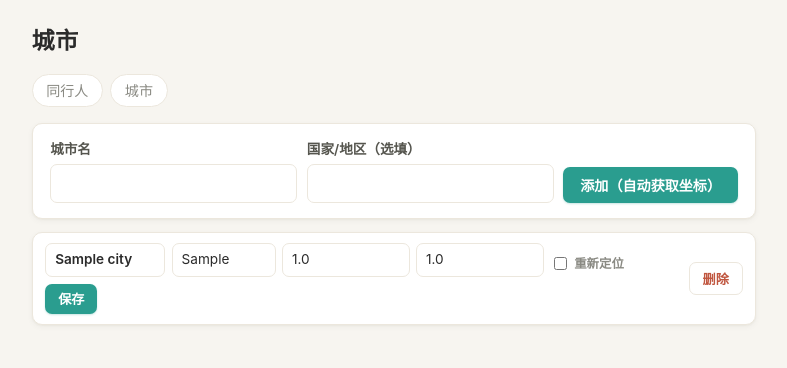
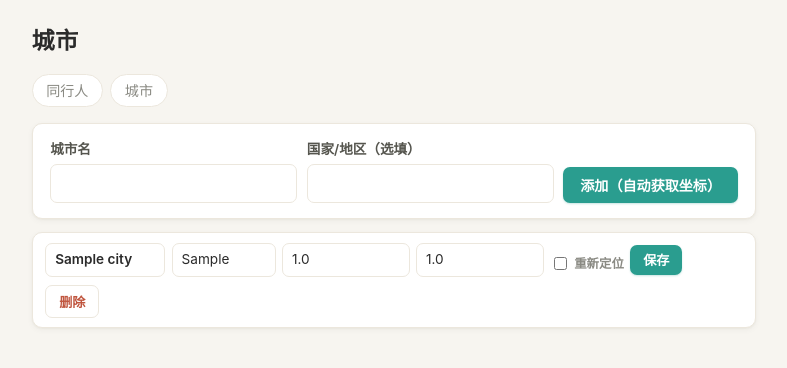
Before and after one commit to neilgris/travel, a Flask app: page /settings/cities in a window 1280 px wide. Shown: the part 53-421 px from the top of the page, without its empty margins (246-1033 px from the left). Run offline with Flask 3, Linux system fonts and the light colour scheme; tables that the repository leaves empty hold one stand-in row (values such as "Sample post").

Commit message:
style: 设置列表 .inline-edit 不再撑满，保存/删除按钮紧邻
Co-Authored-By: Claude Opus 4.8 <noreply@anthropic.com>

```diff
--- a/app/static/style.css
+++ b/app/static/style.css
@@ -254,7 +254,7 @@ select {
   flex-wrap: wrap;
   align-items: center;
   gap: 0.4rem;
-  flex: 1;
+  flex: 0 1 auto;
   min-width: 0;
 }
 .inline-edit input {
```
